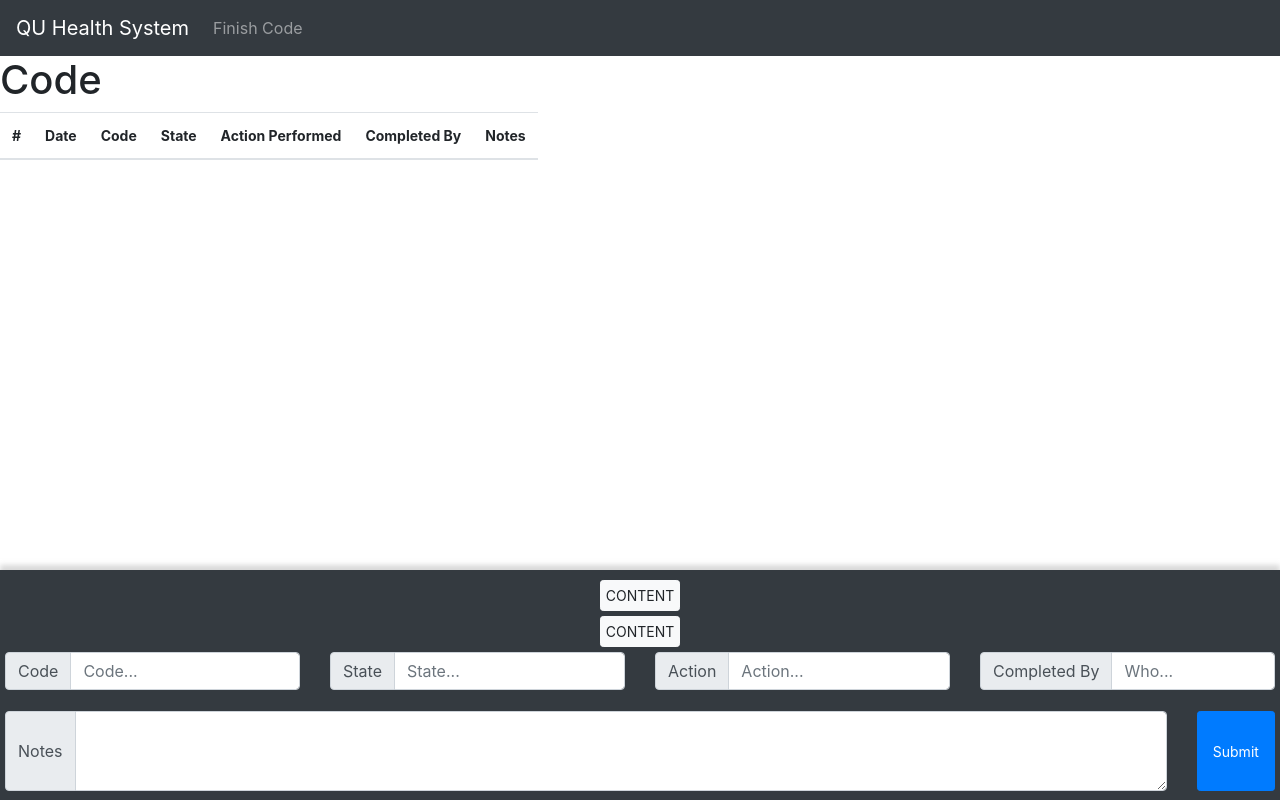
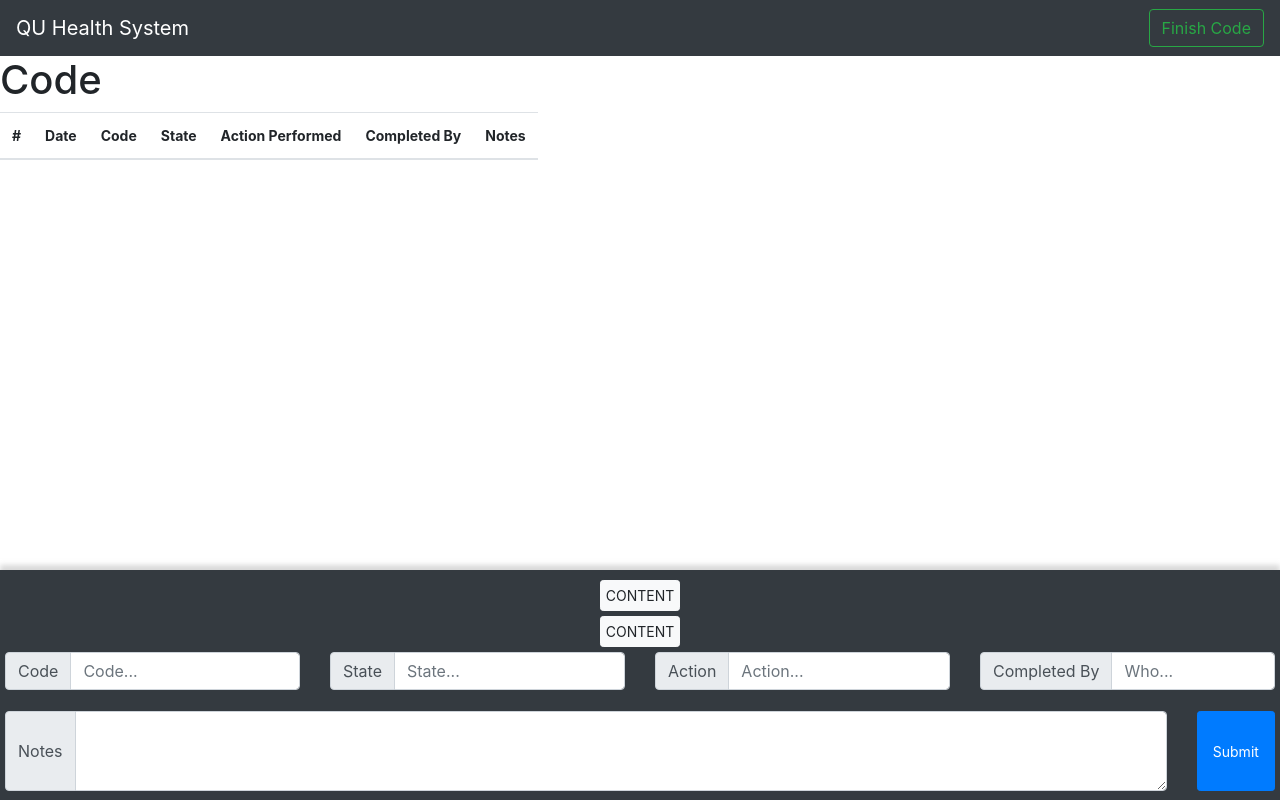
Before and after one commit to JoePassanante/HealthSystem, a website: page app/resources/code/code.html in a window 1280 px wide. Drawn offline with nearby package versions, Linux system fonts and the light colour scheme; no server answers.

Commit message:
fixed finish code button

```diff
--- a/app/resources/code/code.html
+++ b/app/resources/code/code.html
@@ -22,7 +22,6 @@
 
         <link rel="stylesheet" href="code.css">
     </head>
-    <nav>
     <nav class="navbar navbar-expand-lg navbar-dark bg-dark">
         <a class="navbar-brand" href="#">QU Health System</a>
         <button class="navbar-toggler" type="button" data-toggle="collapse" data-target="#navbarNav" aria-controls="navbarNav"
@@ -30,16 +29,14 @@
             <span class="navbar-toggler-icon"></span>
         </button>
         <div class="collapse navbar-collapse" id="navbarNav">
-                <ul class="navbar-nav">
-                    <li class="nav-item">
-                        <a class="nav-link" href="#" id="finishcode">Finish Code</a>
-                    </li>
+            <ul class="navbar-nav mr-auto">
+
             </ul>
+            <form class="form-inline my-2 my-lg-0">
+                <button class="btn btn-outline-success my-2 my-sm-0" type="submit">Finish Code</button>
+            </form>
         </div>
     </nav>
-
-    </nav>
-
     <body>
         <!-- Bottom Nav Bar -->
         <div id="NavBottom" class="">
```
Lines whose indentation alone changed are shown as unchanged.
